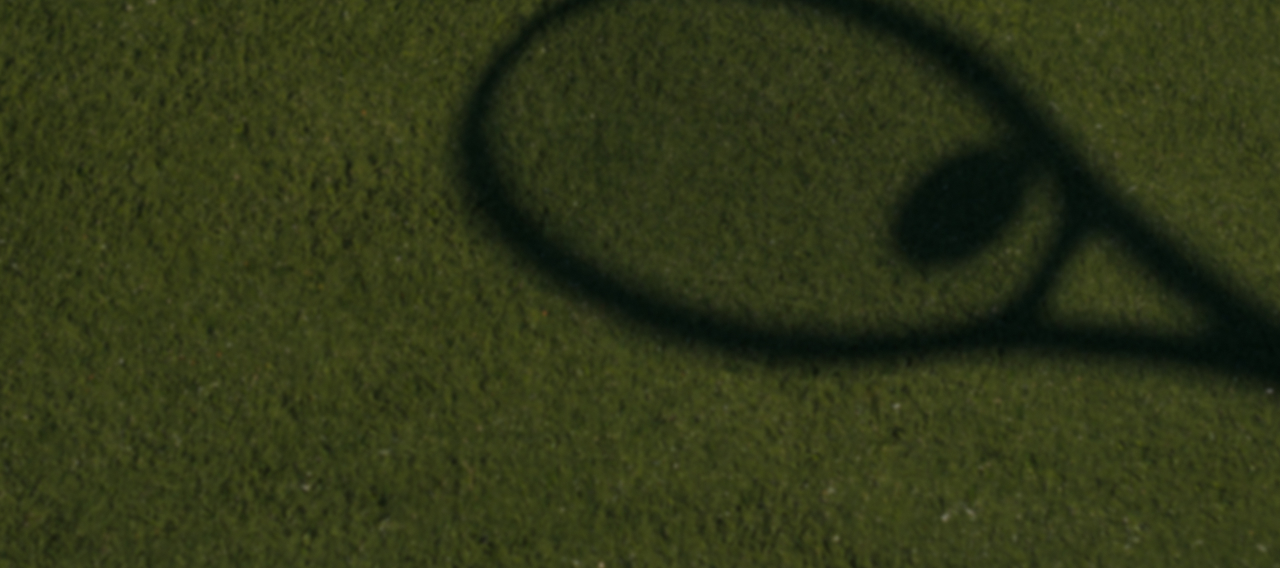
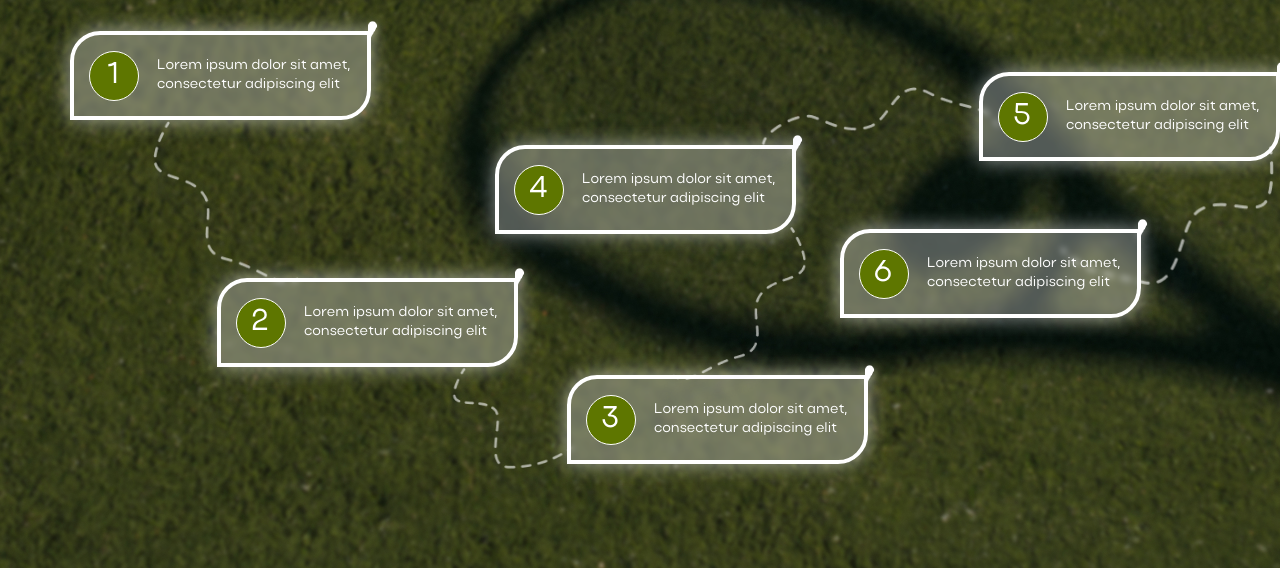
Before and after one commit to kyuubi-Yhp/test__EpcHunt, a plain HTML site: page index.html in a window 1280 px wide. Shown: the part 232-800 px from the top of the page. Drawn offline with Linux system fonts and the light colour scheme.

Commit message:
add section list

```diff
--- a/index.html
+++ b/index.html
@@ -11,9 +11,10 @@
 
 <body>
   <div class="background__img">
+
     <div class="container">
+
       <header class="header">
-
         <div class="hader__contant">
           <div class="logo">Epc Hunters</div>
           <nav class="nav__header">
@@ -32,15 +33,45 @@
       <main>
 
         <section class="title">
-      <div class="title">
+          <div class="title__block">
             <h1 class="title__main">Loren Ipsum</h1>
           </div>
         </section>
+
+        <section class="list">
+          <div class="list__block-position">
+            <div class="block__list block__list-position-1">
+              <div class="block__list-circle"><p class="block__number">1</p></div>
+              <p class="text__inside">Lorem ipsum dolor sit amet, consectetur adipiscing elit</p>
             </div>
 
-    <section class="list">
+            <div class="block__list block__list-position-2">
+              <div class="block__list-circle"><p class="block__number">2</p></div>
+              <p class="text__inside">Lorem ipsum dolor sit amet, consectetur adipiscing elit</p>
+            </div>
 
+            <div class="block__list block__list-position-3">
+              <div class="block__list-circle"><p class="block__number">3</p></div>
+              <p class="text__inside">Lorem ipsum dolor sit amet, consectetur adipiscing elit</p>
+            </div>
+
+            <div class="block__list block__list-position-4">
+              <div class="block__list-circle"><p class="block__number">4</p></div>
+              <p class="text__inside">Lorem ipsum dolor sit amet, consectetur adipiscing elit</p>
+            </div>
+
+            <div class="block__list block__list-position-5">
+              <div class="block__list-circle"><p class="block__number">5</p></div>
+              <p class="text__inside">Lorem ipsum dolor sit amet, consectetur adipiscing elit</p>
+            </div>
+
+            <div class="block__list block__list-position-6">
+              <div class="block__list-circle"><p class="block__number">6</p></div>
+              <p class="text__inside">Lorem ipsum dolor sit amet, consectetur adipiscing elit</p>
+            </div>
+          </div>
         </section>
+    </div>
     </main>
   </div>
 
--- a/style/header.css
+++ b/style/header.css
@@ -64,7 +64,7 @@
 
 @media (max-width: 1350px) {
   .li__item:last-child {
-    margin-left: 326px;
+    margin-left: 250px;
   }
 
   .li__item {
--- /dev/null
+++ b/style/list.css
@@ -0,0 +1,49 @@
+.block__list {
+  position: relative;
+  display: flex;
+  align-items: center;
+  justify-content: space-between;
+  padding: 0 15px 0 15px;
+  width: 301px;
+  height: 89px;
+  background: #ffffff4d;
+  backdrop-filter: blur(3px);
+  -webkit-backdrop-filter: blur(3px);
+  border-radius: 30px 0 30px 0;
+  border: 4px solid #fff;
+  box-shadow: 0 0px 20px #ffffff90;
+}
+.block__list::before {
+  position: absolute;
+  content: "";
+  width: 28px;
+  height: 41px;
+  top: -21px;
+  right: -19px;
+  background-image: url(../img/pseudoElement/drop.png);
+  background-size: cover;
+
+}
+
+.block__list-circle {
+  display: flex;
+  align-items: center;
+  justify-content: center;
+  width: 50px;
+  height: 50px;
+  border-radius: 50%;
+  border: 1px solid #fff;
+  background-color: #5e7600;
+}
+
+.block__number {
+  margin-left: -2px;
+  font-size: 30px;
+}
+
+.text__inside {
+  font-size: 14px;
+  line-height: 130%;
+  letter-spacing: 0%;
+  width: 195px;
+}
--- /dev/null
+++ b/style/list__position.css
@@ -0,0 +1,99 @@
+.list__block-position {
+  position: relative;
+}
+
+.block__list-position-1 {
+position: relative;
+
+}
+.block__list-position-1::after {
+  position: absolute;
+  top: 86px;
+  left: 59px;
+  right: 0;
+  content: "";
+  background-image: url(../img/pseudoElement/line-1.png);
+  background-size: contain;
+  background-repeat: no-repeat;
+  width: 210px;
+  height: 204px;
+}
+
+.block__list-position-2 {
+  position: absolute;
+  top: 247px;
+  left: 147px;
+}
+.block__list-position-2::after {
+  position: absolute;
+  top: 86px;
+  left: 212px;
+  right: 0;
+  content: "";
+  background-image: url(../img/pseudoElement/line-2.png);
+  background-size: contain;
+  background-repeat: no-repeat;
+  width: 160px;
+  height: 180px;
+  }
+
+.block__list-position-3 {
+  position: absolute;
+  top: 344px;
+  left: 497px;
+}
+.block__list-position-3::after {
+  position: absolute;
+  top: -152px;
+  left: 82px;
+  right: 0;
+  content: "";
+  background-image: url(../img/pseudoElement/line-3.png);
+  background-size: contain;
+  background-repeat: no-repeat;
+  width: 210px;
+  height: 192px;
+  }
+
+.block__list-position-4 {
+  position: absolute;
+  top: 114px;
+  left: 425px;
+}
+.block__list-position-4::after {
+  position: absolute;
+  top: -62px;
+  left: 241px;
+  right: 0;
+  content: "";
+  background-image: url(../img/pseudoElement/line-4.png);
+  background-size: contain;
+  background-repeat: no-repeat;
+  width: 280px;
+  height: 192px;
+  }
+
+.block__list-position-5 {
+  position: absolute;
+  top: 41px;
+  left: 909px;
+}
+.block__list-position-5::after {
+  position: absolute;
+  top: 70px;
+  left: 54px;
+  right: 0;
+  content: "";
+  background-image: url(../img/pseudoElement/line-5.png);
+  background-size: contain;
+  background-repeat: no-repeat;
+  width: 260px;
+  height: 192px;
+  }
+
+
+.block__list-position-6 {
+  position: absolute;
+  top: 198px;
+  left: 770px;
+}
--- a/style/style.css
+++ b/style/style.css
@@ -1,5 +1,7 @@
 @import "../style/header.css";
 @import "../style/title.css";
+@import "../style/list.css";
+@import "../style/list__position.css";
 
 @font-face {
   font-family: "Actay-Regular";
--- a/style/title.css
+++ b/style/title.css
@@ -1,4 +1,8 @@
 .title {
+  margin-bottom: 48px;
+}
+
+.title__block {
   text-align: center;
 }
 .title__main {
```
Also changed, not shown: img/pseudoElement/drop.png (added), img/pseudoElement/line-1.png (added), img/pseudoElement/line-2.png (added), img/pseudoElement/line-3.png (added), img/pseudoElement/line-4.png (added), img/pseudoElement/line-5.png (added), 3 other files. Lines whose indentation alone changed are shown as unchanged.
